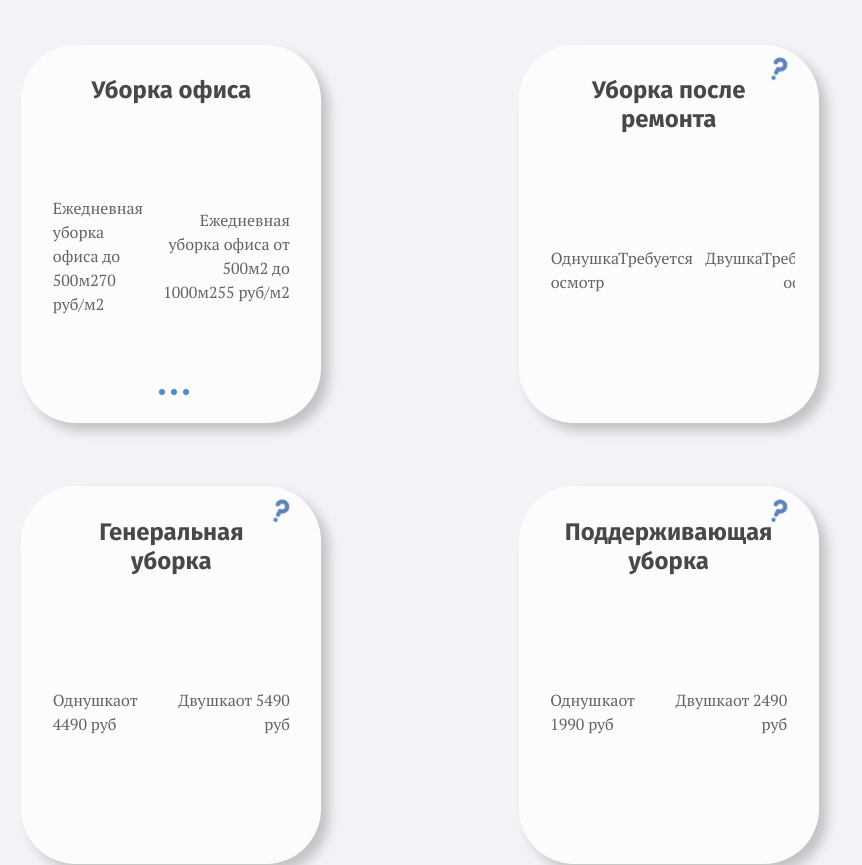
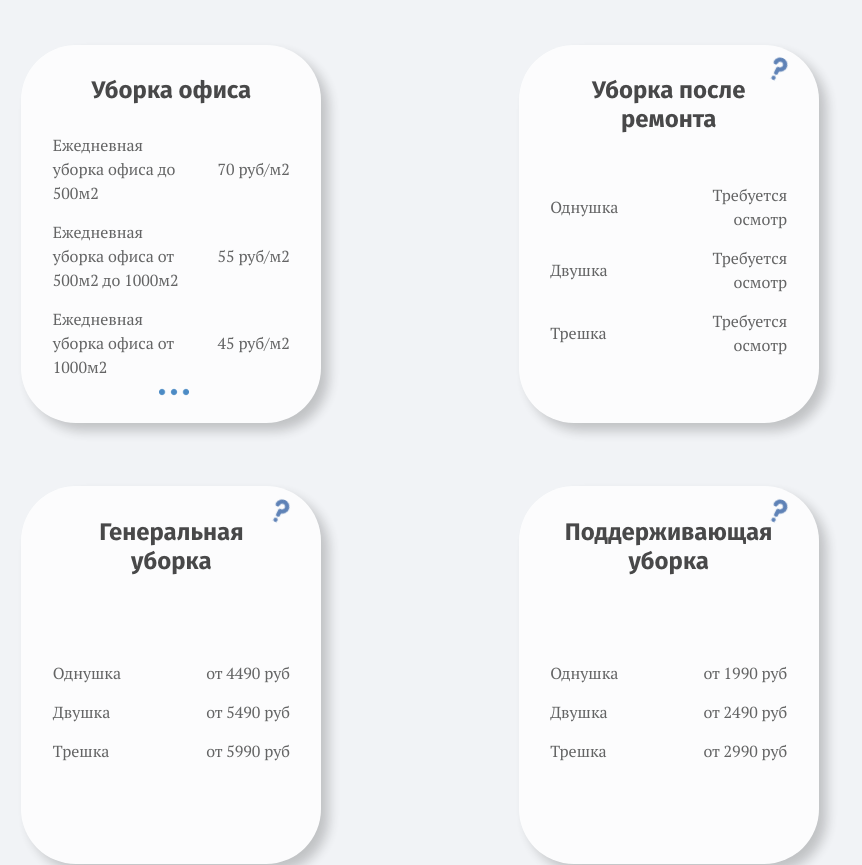
Before and after one commit to perekatypole/cleaning, a React (Create React App) app: page / in a window 1280 px wide. Shown: the part 1920-2785 px from the top of the page, without its empty margins (220-1082 px from the left). Built offline with nearby package versions, Linux system fonts and the light colour scheme.

Commit message:
automatic cards info upload

```diff
--- a/src/components/Slider/ProductsPrices.jsx
+++ b/src/components/Slider/ProductsPrices.jsx
@@ -2,7 +2,7 @@ import React from "react";
 
 
 export default function ProductsPrices({  product, price }) {
-  // console.log(price);
+  // console.log(product);
   return (
     <div className="card-main-line">
       <p>{product}</p>
--- a/src/components/Slider/Slide.jsx
+++ b/src/components/Slider/Slide.jsx
@@ -29,10 +29,11 @@ import React from "react";
 import ProductsPrices from "./ProductsPrices";
 
 export default function Slide({ data }) {
-  console.log(data);
   return (
     <div className="slide">
-      <ProductsPrices product={data[0]} price={data[1]} />
+      {data.map((item, index) => (
+        <ProductsPrices key={index} product={item[0]} price={item[1]} />
+      ))}
     </div>
   );
 }
```
